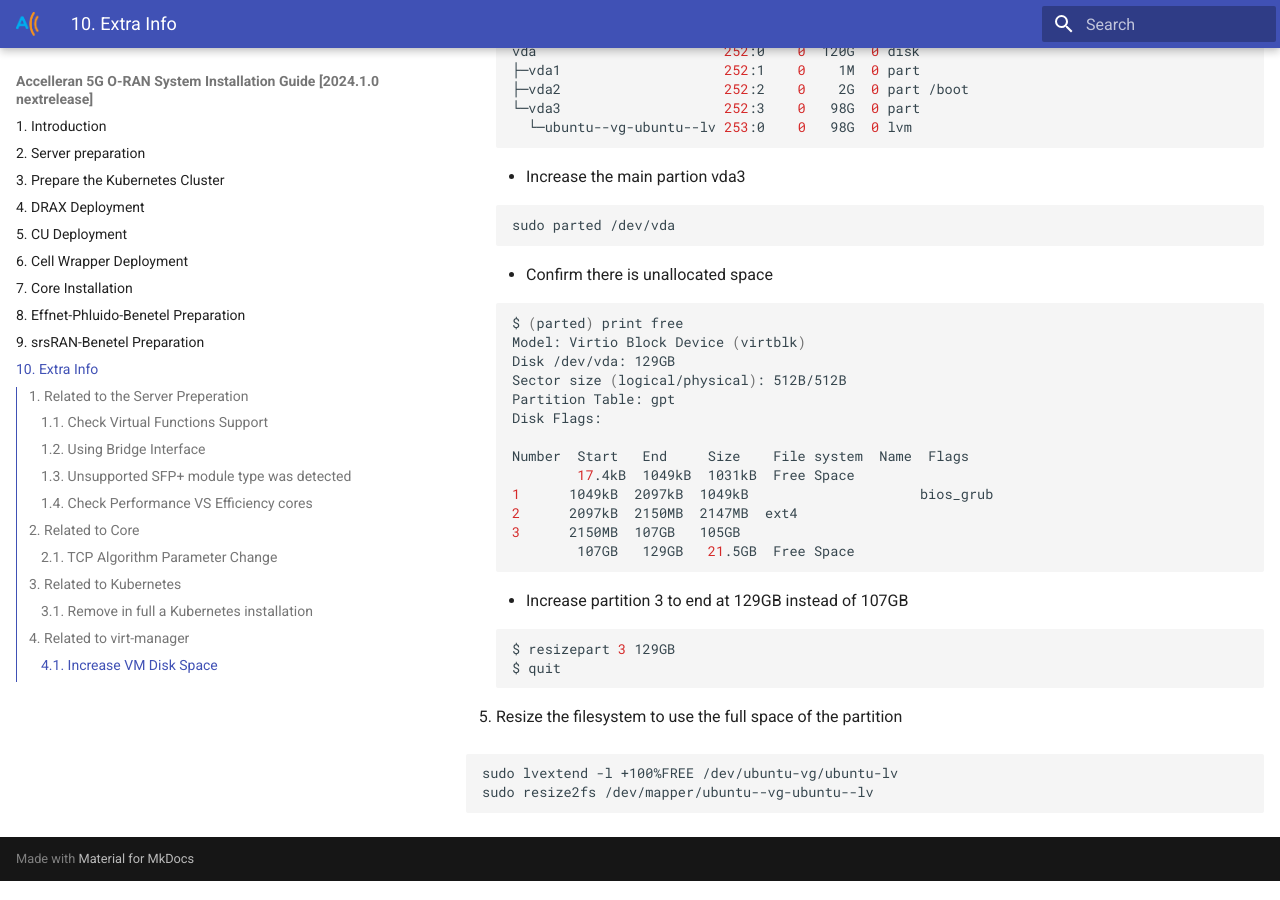
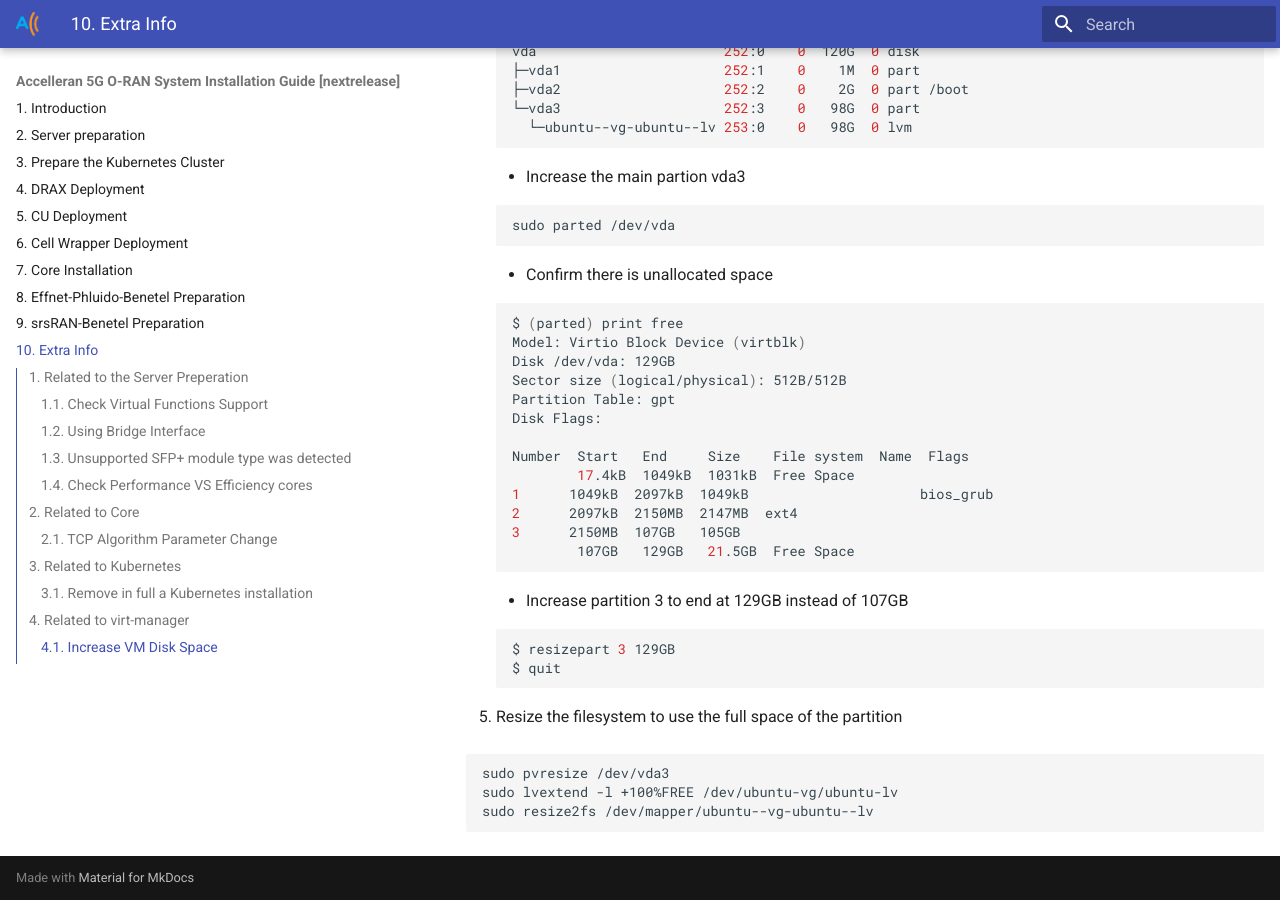
Before and after one commit to accelleran/drax-docs, an MkDocs documentation site: the page built from docs/extra-info/index.md, in a window 1280 px wide and 900 px high, scrolled down 4809 px. Built offline with MkDocs 1.6.1 and Material for MkDocs 9.7.7, drawn with Linux system fonts in a browser that asks for light colours; the version menu is left out.

Commit message:
minor fix for virt-manager increase diskspace

````diff
--- a/docs/extra-info/index.md
+++ b/docs/extra-info/index.md
@@ -246,6 +246,7 @@ sudo ip link delete flannel.1
 5. Resize the filesystem to use the full space of the partition
 
 ```bash
+sudo pvresize /dev/vda3
 sudo lvextend -l +100%FREE /dev/ubuntu-vg/ubuntu-lv
 sudo resize2fs /dev/mapper/ubuntu--vg-ubuntu--lv
 ```
--- a/mkdocs.yml
+++ b/mkdocs.yml
@@ -1,4 +1,4 @@
-site_name: Accelleran 5G O-RAN System Installation Guide [2024.1.0 nextrelease]
+site_name: Accelleran 5G O-RAN System Installation Guide [nextrelease]
 
 site_url: 'https://accelleran.github.io/drax-docs/'
 theme:
````
